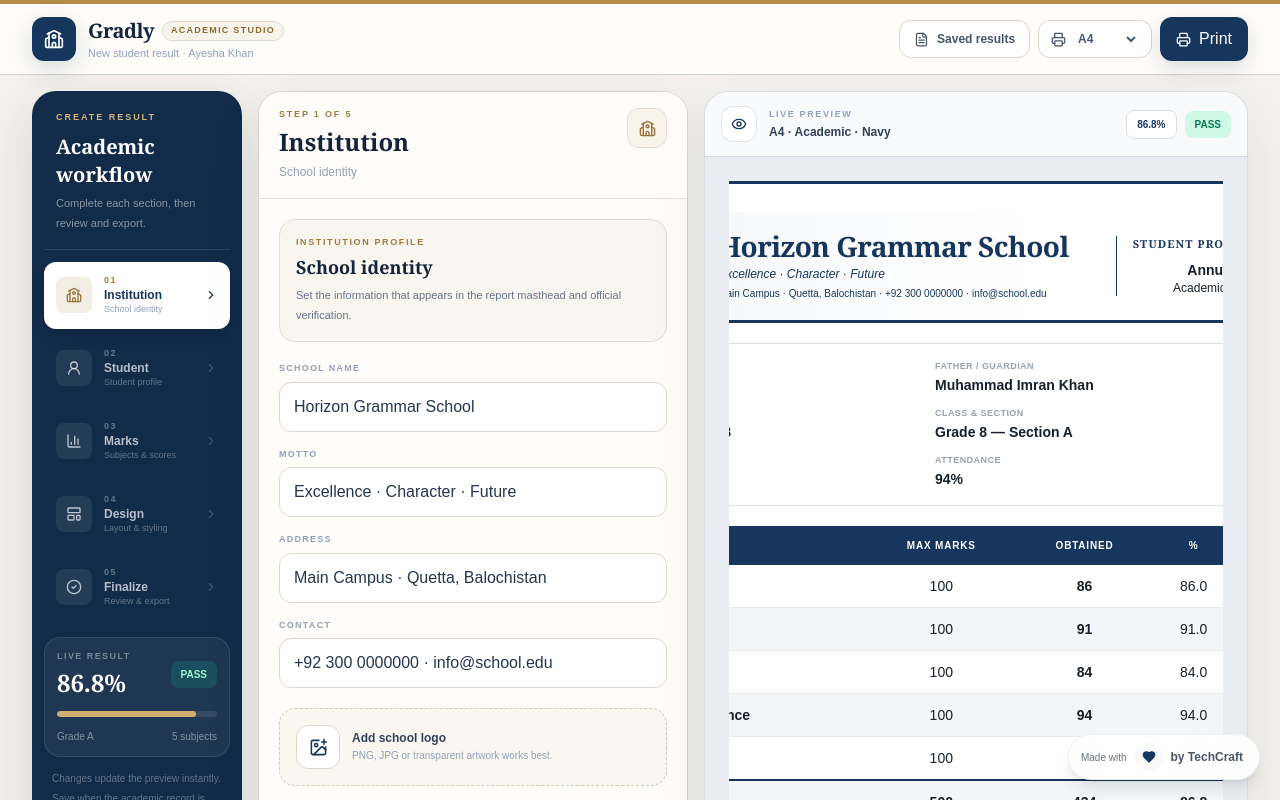
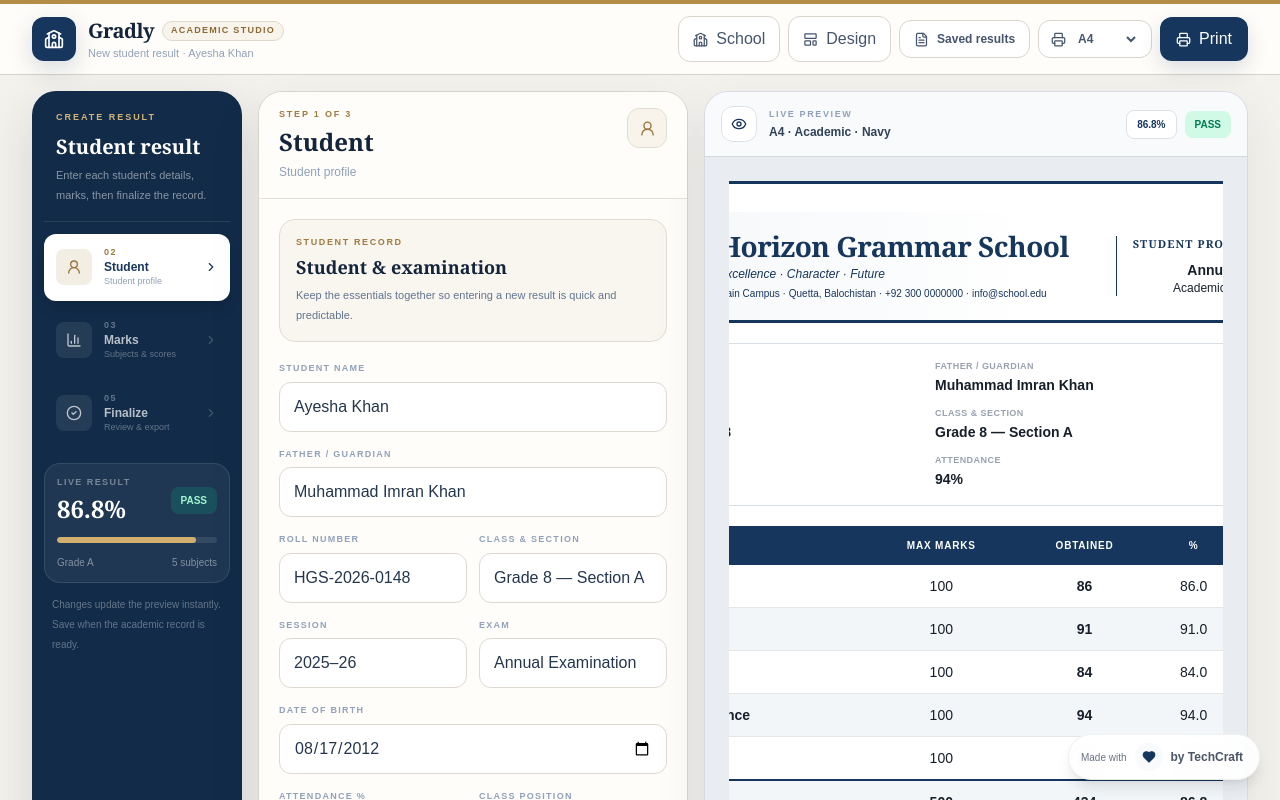
Before and after one commit to merajNizBaloch/gradly, a Next.js app: page / in a window 1280 px wide. Shown: the top 800 px of the page. Built offline with nearby package versions, Linux system fonts and the light colour scheme.

Commit message:
Mount global school and design settings overlays

```diff
--- a/src/app/layout.tsx
+++ b/src/app/layout.tsx
@@ -5,6 +5,7 @@ import SiteFooter from "./components/site-footer";
 import ResultDownload from "./components/result-download";
 import SchoolLogoSync from "./components/school-logo-sync";
 import ResultCardStyles from "./components/result-card-styles";
+import WorkspaceSettingsOverlay from "./components/workspace-settings-overlay";
 
 export const metadata: Metadata = {
   title: "Gradly — Academic Result Studio",
@@ -18,6 +19,7 @@ export default function RootLayout({ children }: Readonly<{ children: React.Reac
         <Suspense fallback={null}>
           {children}
           <SchoolLogoSync />
+          <WorkspaceSettingsOverlay />
           <ResultCardStyles />
           <ResultDownload />
           <SiteFooter />
```
